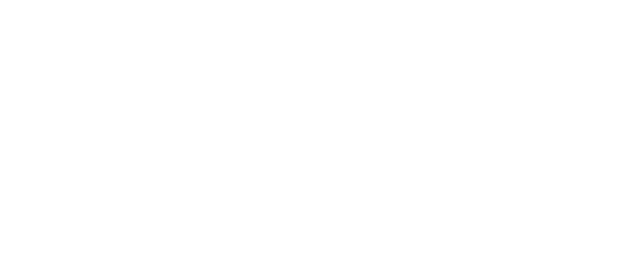
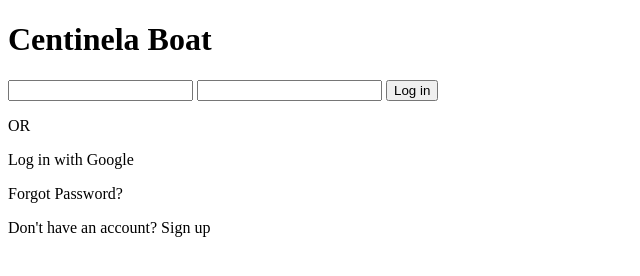
Before and after one commit to Pedrofigmedeiros/boat-project, a plain HTML site: page software/login-page.html in a window 1280 px wide. Shown: the whole page, without its empty margins (0-640 px from the left). Drawn offline with Linux system fonts and the light colour scheme.

Commit message:
Adding the log-in page

```diff
--- a/software/login-page.html
+++ b/software/login-page.html
@@ -8,8 +8,20 @@
     <link rel="stylesheet" href="styles/login.css" />
   </head>
   <body>
-    <header></header>
-    <main></main>
+    <header>
+      <h1>Centinela Boat</h1>
+    </header>
+    <main>
+      <input type="Phone number, username or email" />
+      <input type="Password" />
+      <a href="index.html">
+        <button>Log in</button>
+      </a>
+      <p>OR</p>
+      <p>Log in with Google</p>
+      <p>Forgot Password?</p>
+      <p>Don't have an account? Sign up</p>
+    </main>
     <footer></footer>
   </body>
 </html>
--- a/software/styles/main.css
+++ b/software/styles/main.css
@@ -6,6 +6,13 @@ h2 {
   align-items: center;
   justify-content: center;
 }
+
+header {
+  display: flex;
+  align-items: center;
+  justify-content: center;
+}
+
 .informartions {
   display: flex;
   align-items: center;
```
Also changed, not shown: software/index.html (+5 -0 lines), software/images/profile-picture.jpg (added).
